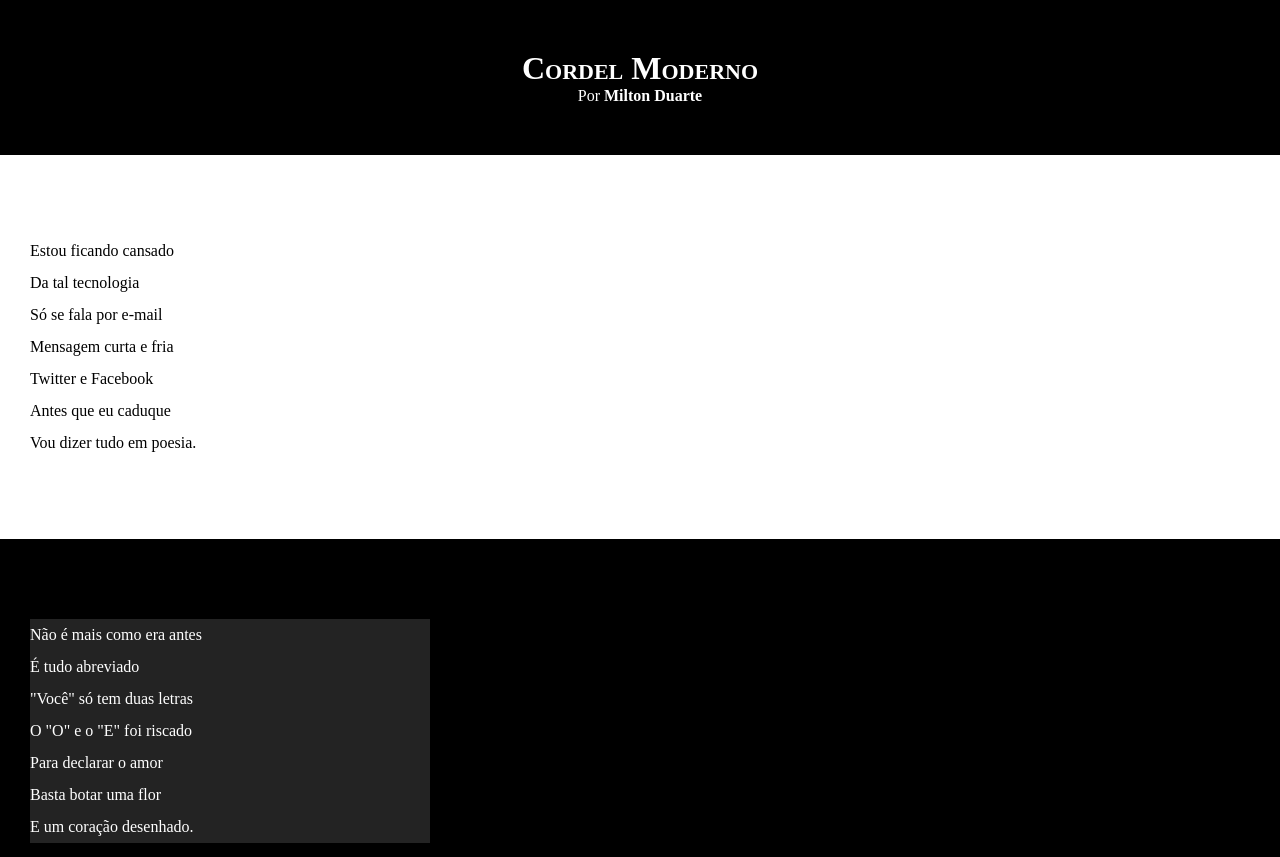
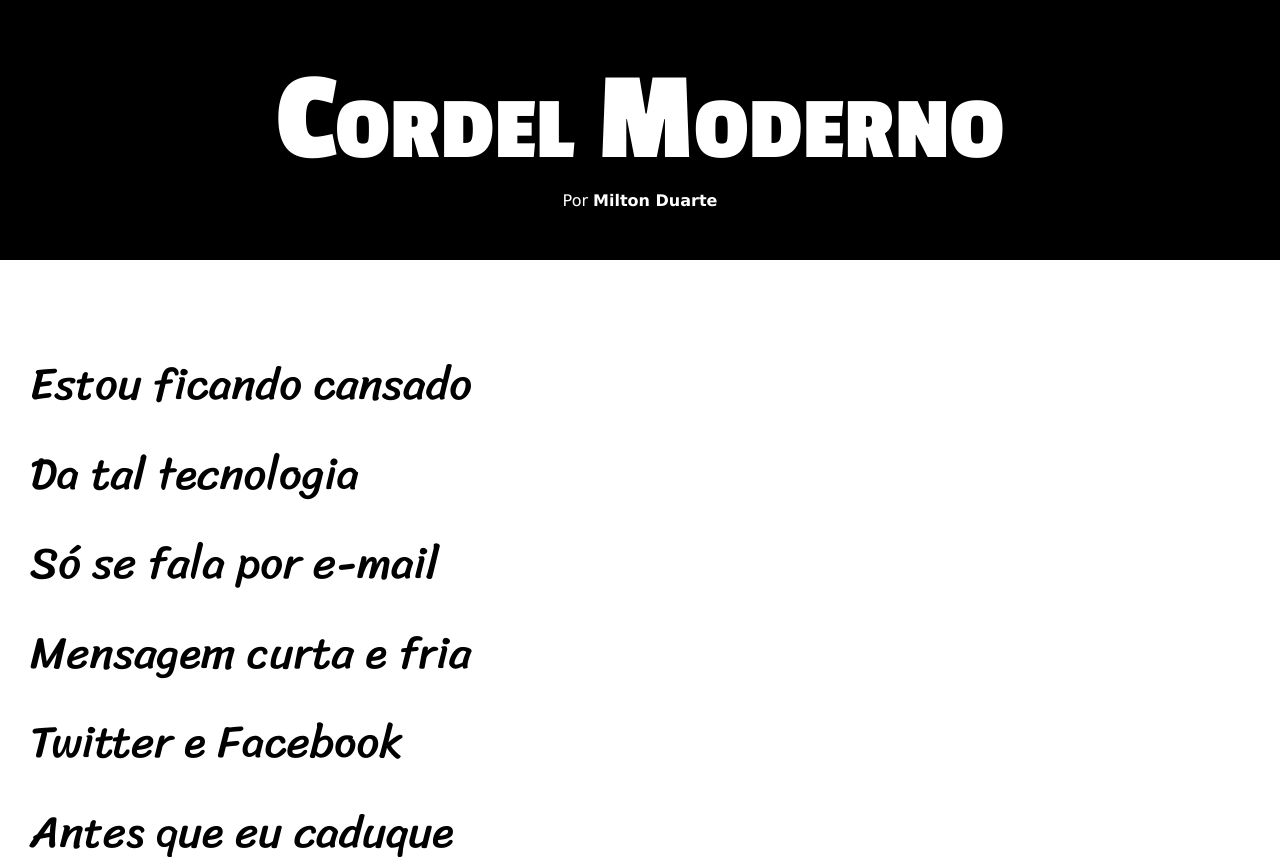
Before and after one commit to GabrielPedrosa0/projeto-cordel, a plain HTML site: page index.html in a window 1280 px wide. Shown: the top 857 px of the page. Drawn offline with Linux system fonts and the light colour scheme.

Commit message:
texto
atualização do estilo do texto

```diff
--- a/estilo/style.css
+++ b/estilo/style.css
@@ -1,13 +1,24 @@
 @charset "UTF-8";
+@import url('https://fonts.googleapis.com/css2?family=Passion+One:wght@400;700;900&display=swap');
+
+@import url('https://fonts.googleapis.com/css2?family=Passion+One:wght@400;700;900&family=Sriracha&display=swap');
+
+:root{
+    --fonte1: Verdana, Geneva, Tahoma, sans-serif; /*fonte padrão*/
+    --fonte2: 'Passion One', cursive; /*titulos*/
+    --fonte3: 'Sriracha', cursive; /*conteúdo*/
+}
 
 *{
     margin: 0px;
     padding: 0px;
+    font-size: 1em;
 }
 
 html, body{
     min-height: 100vh;
     background-color: darkgray;
+    font-family: var(--fonte1);
 }
 
 header{
@@ -19,6 +30,8 @@ header{
 header > h1{
     padding-top: 50px;
     font-variant: small-caps;
+    font-family: var(--fonte2);
+    font-size: 10vw;
 }
 
 header > p{
@@ -40,6 +53,8 @@ section{
     padding-bottom: 10vh;
     line-height: 2em;
     padding-left: 30px;
+    font-family: var(--fonte3);
+    font-size: 3.5vw;
 }
 
 section.normal{
@@ -53,7 +68,8 @@ section.imagem{
 }
 
 section.imagem > p{
-    width: 400px;
+    display: inline-block;
+    padding: 5px;
     background-color: rgba(86, 86, 86, 0.411);
 }
 
--- a/index.html
+++ b/index.html
@@ -95,7 +95,7 @@
     </section>
 
     <footer>
-        <p>Site criado por <a href="https://github.com/GabrielPedrosa0" target="_blank">Gabriel Pedrosa</a> para treinar</p>
+        <p>Site criado por <a href="https://github.com/GabrielPedrosa0" target="_blank">Gabriel Pedrosa</a> para treinar HTML e CSS</p>
     </footer>
 </body>
 </html>
```
